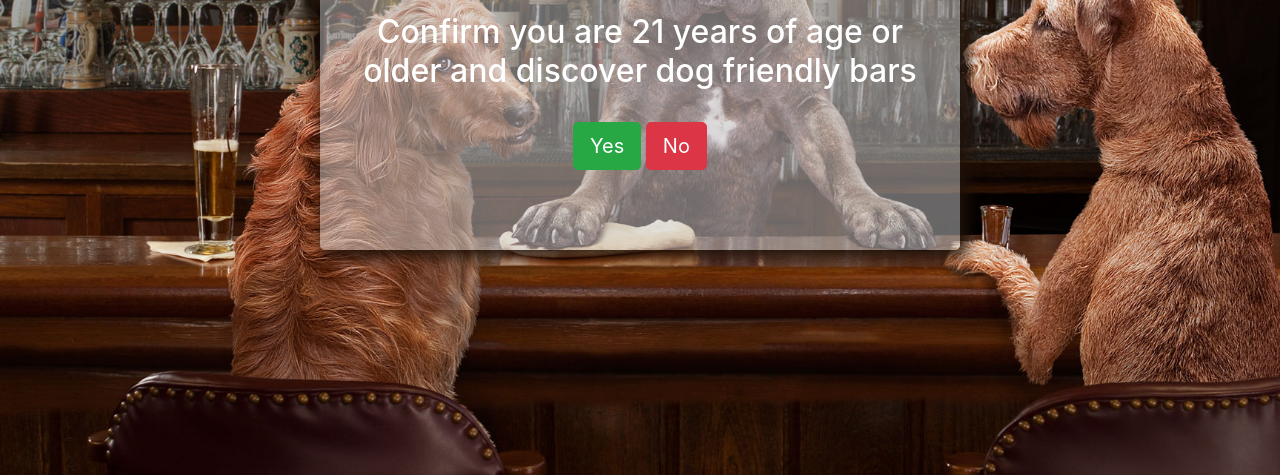
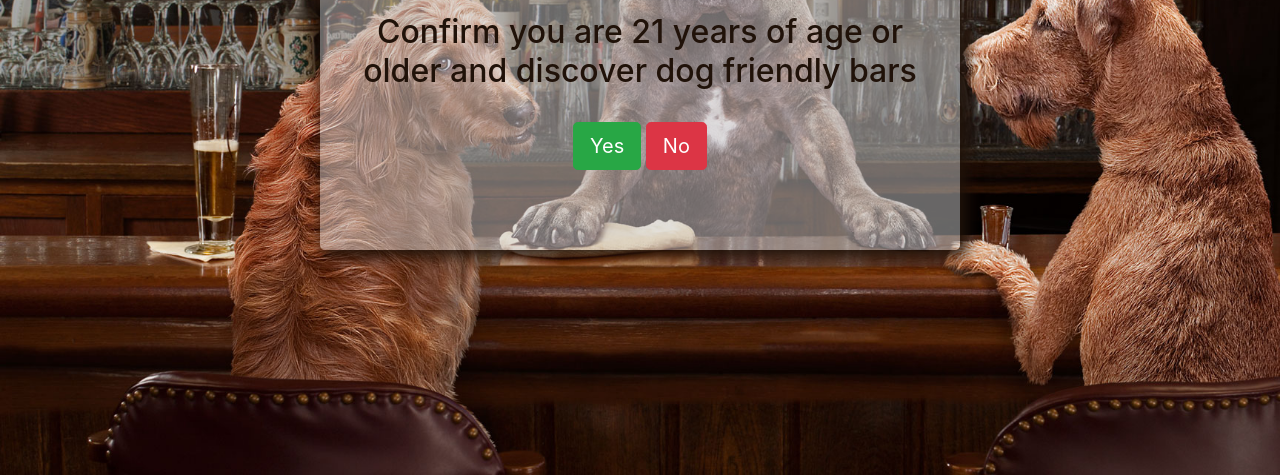
Before and after one commit to chrislewisjones/Project2, a website: page public/index.html in a window 1280 px wide. Shown: the part 325-800 px from the top of the page. Drawn offline with nearby package versions, Linux system fonts and the light colour scheme; a web font is replaced by a local one.

Commit message:
update css

```diff
--- a/public/assets/css/styleindex.css
+++ b/public/assets/css/styleindex.css
@@ -11,7 +11,7 @@ body {
 .jumbotron {
   box-shadow: 4px 4px 15px 3px   rgb(32, 18, 9);
   background: rgba(204, 204, 204, 0.5);
-  color: white;
+  color:rgb(32, 18, 9);;
   width: 50%;
 }
 
```
